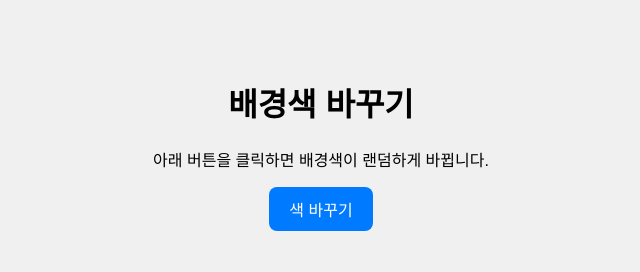
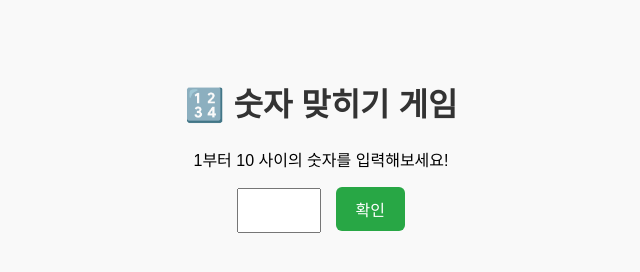
Before and after one commit to sangjun-park233/test2, a plain HTML site: page index.html in a window 1280 px wide. Shown: the whole page, without its empty margins (319-959 px from the left). Drawn offline with Linux system fonts and the light colour scheme.

Commit message:
Update index.html

```diff
--- a/index.html
+++ b/index.html
@@ -2,39 +2,74 @@
 <html lang="ko">
 <head>
   <meta charset="UTF-8">
-  <title>배경색 변경 예제</title>
+  <title>숫자 맞히기 게임</title>
   <style>
     body {
-      font-family: Arial, sans-serif;
+      font-family: 'Arial', sans-serif;
+      background-color: #f9f9f9;
       text-align: center;
       padding: 50px;
-      background-color: #f0f0f0;
     }
+
+    h1 {
+      color: #333;
+    }
+
+    input[type="number"] {
+      padding: 10px;
+      font-size: 18px;
+      width: 60px;
+      text-align: center;
+    }
+
     button {
       padding: 10px 20px;
       font-size: 16px;
+      margin-left: 10px;
+      background-color: #28a745;
+      color: white;
       border: none;
-      border-radius: 8px;
-      background-color: #007BFF;
-      color: white;
+      border-radius: 6px;
       cursor: pointer;
     }
+
     button:hover {
-      background-color: #0056b3;
+      background-color: #218838;
+    }
+
+    #result {
+      margin-top: 20px;
+      font-size: 20px;
+      color: #555;
     }
   </style>
 </head>
 <body>
 
-  <h1>배경색 바꾸기</h1>
-  <p>아래 버튼을 클릭하면 배경색이 랜덤하게 바뀝니다.</p>
-  <button onclick="changeBackgroundColor()">색 바꾸기</button>
+  <h1>🔢 숫자 맞히기 게임</h1>
+  <p>1부터 10 사이의 숫자를 입력해보세요!</p>
+
+  <input type="number" id="userInput" min="1" max="10">
+  <button onclick="checkGuess()">확인</button>
+
+  <div id="result"></div>
 
   <script>
-    function changeBackgroundColor() {
-      const colors = ['#FFCCCC', '#CCFFCC', '#CCCCFF', '#FFFF99', '#FFCCFF', '#99FFFF'];
-      const randomColor = colors[Math.floor(Math.random() * colors.length)];
-      document.body.style.backgroundColor = randomColor;
+    const answer = Math.floor(Math.random() * 10) + 1;
+
+    function checkGuess() {
+      const userGuess = parseInt(document.getElementById("userInput").value);
+      const result = document.getElementById("result");
+
+      if (userGuess < 1 || userGuess > 10 || isNaN(userGuess)) {
+        result.textContent = "⚠️ 1부터 10 사이의 숫자를 입력해주세요!";
+      } else if (userGuess === answer) {
+        result.textContent = "🎉 정답입니다! 축하해요!";
+      } else {
+        result.textContent = userGuess < answer
+          ? "⬆️ 더 큰 숫자입니다!"
+          : "⬇️ 더 작은 숫자입니다!";
+      }
     }
   </script>
 
```
